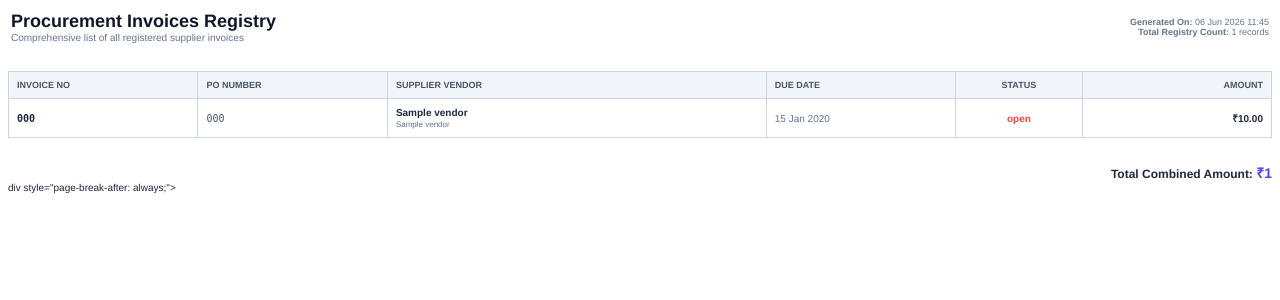
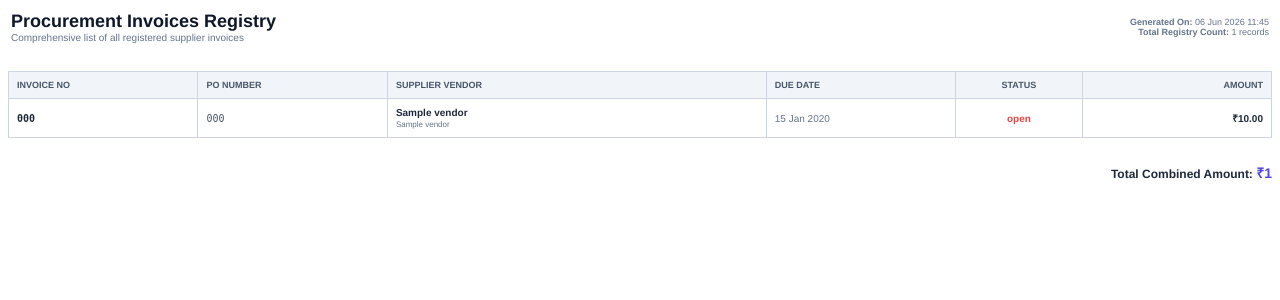
Before and after one commit to KrishMiyani13/VendorBridge, a Django app: template procurement/templates/procurement/invoice_list_pdf.html in a window 1280 px wide. Shown: the top 300 px of the page. Run offline with Django 5.2, Linux system fonts and the light colour scheme; tables that the repository leaves empty hold one stand-in row (values such as "Sample post"); the template is opened without the code that fills it: values that come from a table or form of the project are taken from there, most other values are stand-ins (such as "Sample title", 1, 10 or a date in 2020).

Commit message:
Fix malformed div and remove page-break
Correct a malformed tag and remove the forced page break in invoice_list_pdf.html. The previous line was missing the leading '<' (rendering as 'div ...') and included 'page-break-after: always;'; it is replaced with a plain <div></div> to fix the HTML and avoid an unwanted page break in the generated PDF.

```diff
--- a/procurement/templates/procurement/invoice_list_pdf.html
+++ b/procurement/templates/procurement/invoice_list_pdf.html
@@ -189,6 +189,6 @@
     <div class="summary-box">
         Total Combined Amount: <span style="color: #4f46e5; font-size: 14px;">₹{{ total_registry_sum }}</span>
     </div>
-    div style="page-break-after: always;"></div>
+    <div></div>
 </body>
 </html>
```
